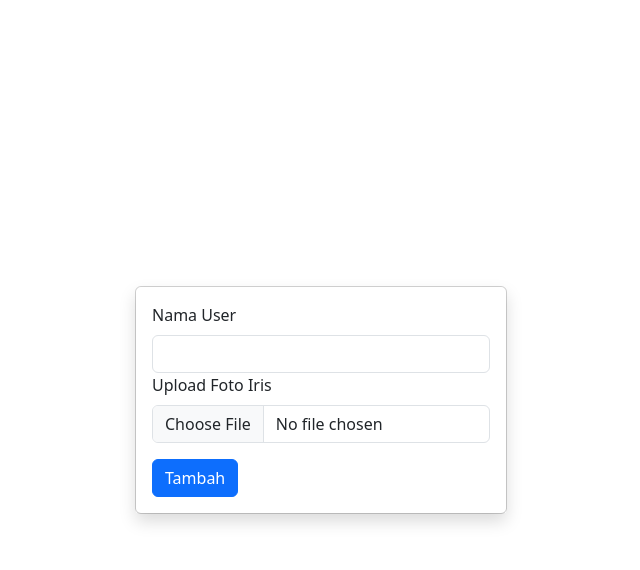
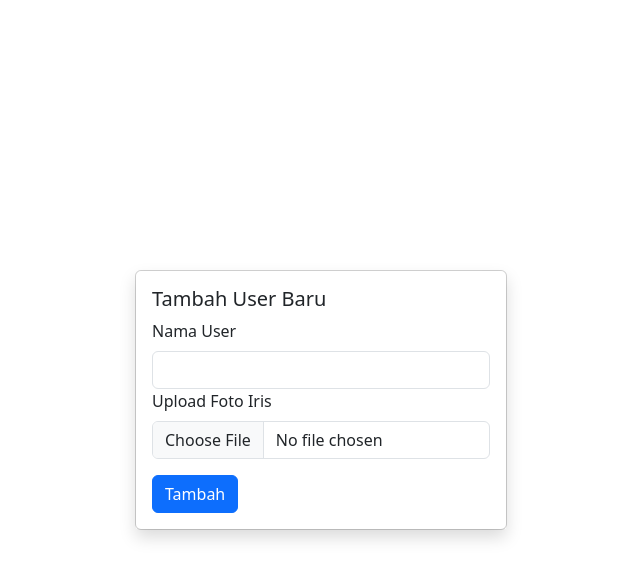
Before and after one commit to PaulusNow/security_based_iris, a Flask app: page / in a window 1280 px wide. Shown: the top 570 px of the page, without its empty margins (319-959 px from the left). Run offline with Flask 3, Linux system fonts and the light colour scheme; some libraries are stand-ins or nearby versions.

Commit message:
update file

```diff
--- a/app.py
+++ b/app.py
@@ -1,7 +1,6 @@
 from flask import Flask, render_template, request
 import mysql.connector
 import numpy as np
-import io
 import tensorflow as tf
 
 app = Flask(__name__)
--- a/templates/index.html
+++ b/templates/index.html
@@ -16,6 +16,7 @@
         <div class="position-absolute top-50 start-50 translate-middle">
             <div class="card">
               <div class="card-body shadow">
+                <h5 class="card-title">Tambah User Baru</h5>
                 <form action="/add_user" method="POST" enctype="multipart/form-data">
                     <label for="inputNama" class="form-label">Nama User</label>
                     <input type="text" id="inputNama" name="nama_user" class="form-control" aria-describedby="inputNama">
```
